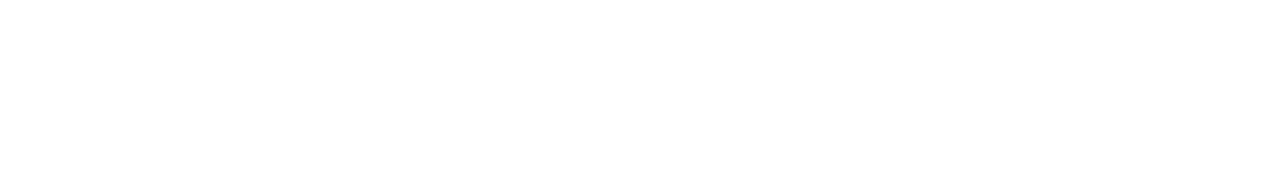
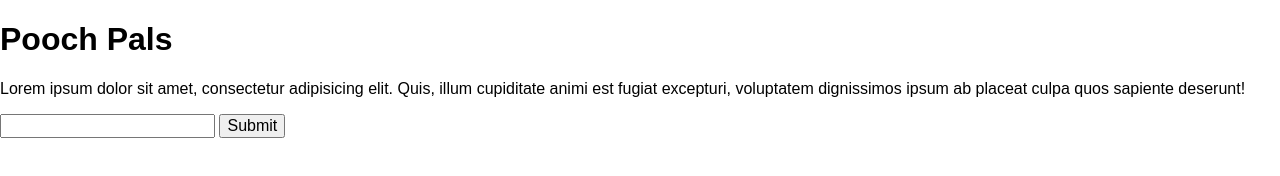
Before and after one commit to poochpals/petfinder-app, a plain HTML site: page index.html in a window 1280 px wide. Drawn offline with nearby package versions, Linux system fonts and the light colour scheme.

Commit message:
Added h1 etc

```diff
--- a/index.html
+++ b/index.html
@@ -7,6 +7,12 @@
 	<link rel="stylesheet" href="styles/style.css">
 </head>
 <body>
+	<h1>Pooch Pals</h1>
+	<p>Lorem ipsum dolor sit amet, consectetur adipisicing elit. Quis, illum cupiditate animi est fugiat excepturi, voluptatem dignissimos ipsum ab placeat culpa quos sapiente deserunt!</p>
+	<form action="">
+		<input type="search">
+		<input type="submit">
+	</form>
 	<script src="https://ajax.googleapis.com/ajax/libs/jquery/1.10.2/jquery.min.js"></script>
 	<script src="script/script.js"></script>
 </body>
```
